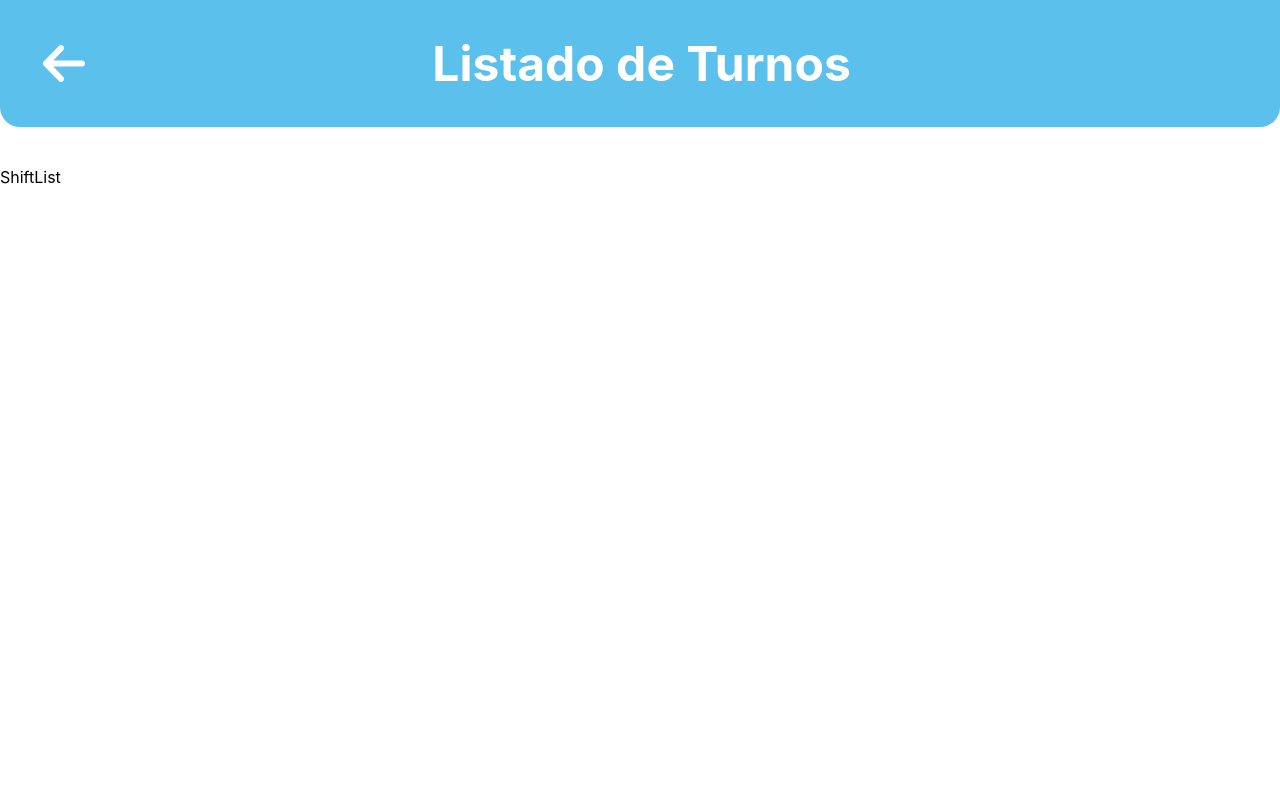
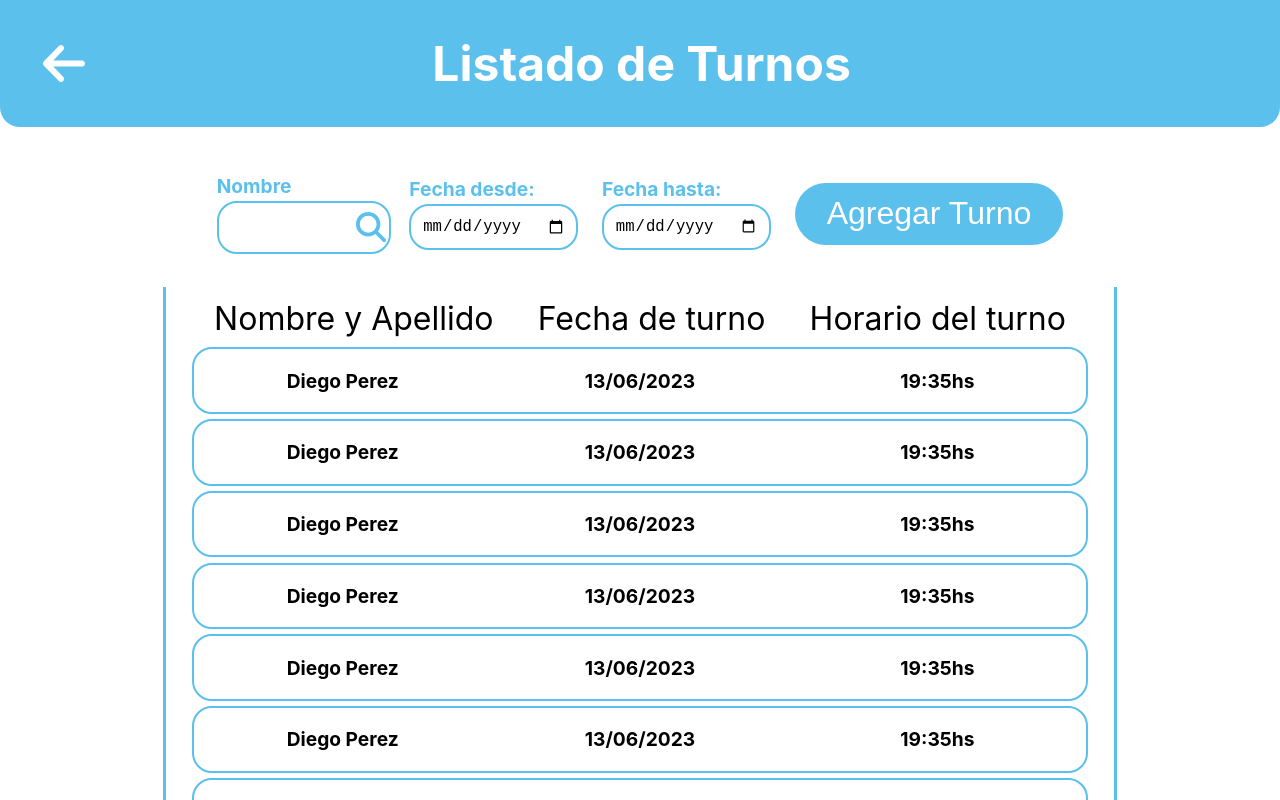
Before and after one commit to MatiDalce/gestorTurnos_React_Node, a React (Create React App) app in the folder frontend/: page /listado-turnos in a window 1280 px wide. Shown: the top 800 px of the page. Built offline with nearby package versions, Linux system fonts and the light colour scheme.

Commit message:
Listado de turnos

```diff
--- a/frontend/src/pages/ShiftList/ShiftList.jsx
+++ b/frontend/src/pages/ShiftList/ShiftList.jsx
@@ -1,8 +1,146 @@
-import React from 'react'
+import React from 'react';
+import Button from '../../components/Button/Button'
+import Input from '../../components/Input/Input'
+import Table from '../../components/Table/Table'
 
 const ShiftList = () => {
   return (
-    <div>ShiftList</div>
+    <>
+    <div className="search-patient">
+        <Input
+          isSearcheable
+          hasLabel
+          labelTitle='Nombre'
+          type='text'
+          nameProp='search'
+          inputWidth='16%'
+          margin='0 4% 0 0'
+        />
+        <Input
+          hasLabel
+          labelTitle='Fecha desde:'
+          type='date'
+          nameProp='fromDate'
+          inputWidth='16%'
+          margin='0 4% 0 0'
+        />
+        <Input
+          hasLabel
+          labelTitle='Fecha hasta:'
+          type='date'
+          nameProp='untilDate'
+          inputWidth='16%'
+          margin='0 4% 0 0'
+        />
+      <Button
+        title={'Agregar Turno'}
+        type='button'
+        width='30%'
+      />
+    </div>
+    <Table headers={['Nombre y Apellido', 'Fecha de turno', 'Horario del turno']} content={[
+  {
+    name: 'Diego Perez',
+    date: '13/06/2023',
+    time: '19:35hs',
+  },
+  {
+    name: 'Diego Perez',
+    date: '13/06/2023',
+    time: '19:35hs'
+  },
+  {
+    name: 'Diego Perez',
+    date: '13/06/2023',
+    time: '19:35hs'
+  },
+  {
+    name: 'Diego Perez',
+    date: '13/06/2023',
+    time: '19:35hs'
+  },
+  {
+    name: 'Diego Perez',
+    date: '13/06/2023',
+    time: '19:35hs'
+  },
+  {
+    name: 'Diego Perez',
+    date: '13/06/2023',
+    time: '19:35hs'
+  },
+  {
+    name: 'Diego Perez',
+    date: '13/06/2023',
+    time: '19:35hs',
+  },
+  {
+    name: 'Diego Perez',
+    date: '13/06/2023',
+    time: '19:35hs'
+  },
+  {
+    name: 'Diego Perez',
+    date: '13/06/2023',
+    time: '19:35hs'
+  },
+  {
+    name: 'Diego Perez',
+    date: '13/06/2023',
+    time: '19:35hs'
+  },
+  {
+    name: 'Diego Perez',
+    date: '13/06/2023',
+    time: '19:35hs'
+  },
+  {
+    name: 'Diego Perez',
+    date: '13/06/2023',
+    time: '19:35hs'
+  },
+  {
+    name: 'Diego Perez',
+    date: '13/06/2023',
+    time: '19:35hs'
+  },
+  {
+    name: 'Diego Perez',
+    date: '13/06/2023',
+    time: '19:35hs'
+  },
+  {
+    name: 'Diego Perez',
+    date: '13/06/2023',
+    time: '19:35hs',
+  },
+  {
+    name: 'Diego Perez',
+    date: '13/06/2023',
+    time: '19:35hs'
+  },
+  {
+    name: 'Diego Perez',
+    date: '13/06/2023',
+    time: '19:35hs'
+  },
+  {
+    name: 'Diego Perez',
+    date: '13/06/2023',
+    time: '19:35hs'
+  },
+  {
+    name: 'Diego Perez',
+    date: '13/06/2023',
+    time: '19:35hs'
+  },
+  {
+    name: 'Diego Perez',
+    date: '13/06/2023',
+    time: '19:35hs'
+  },
+]} />
+  </>
   )
 }
 
```
